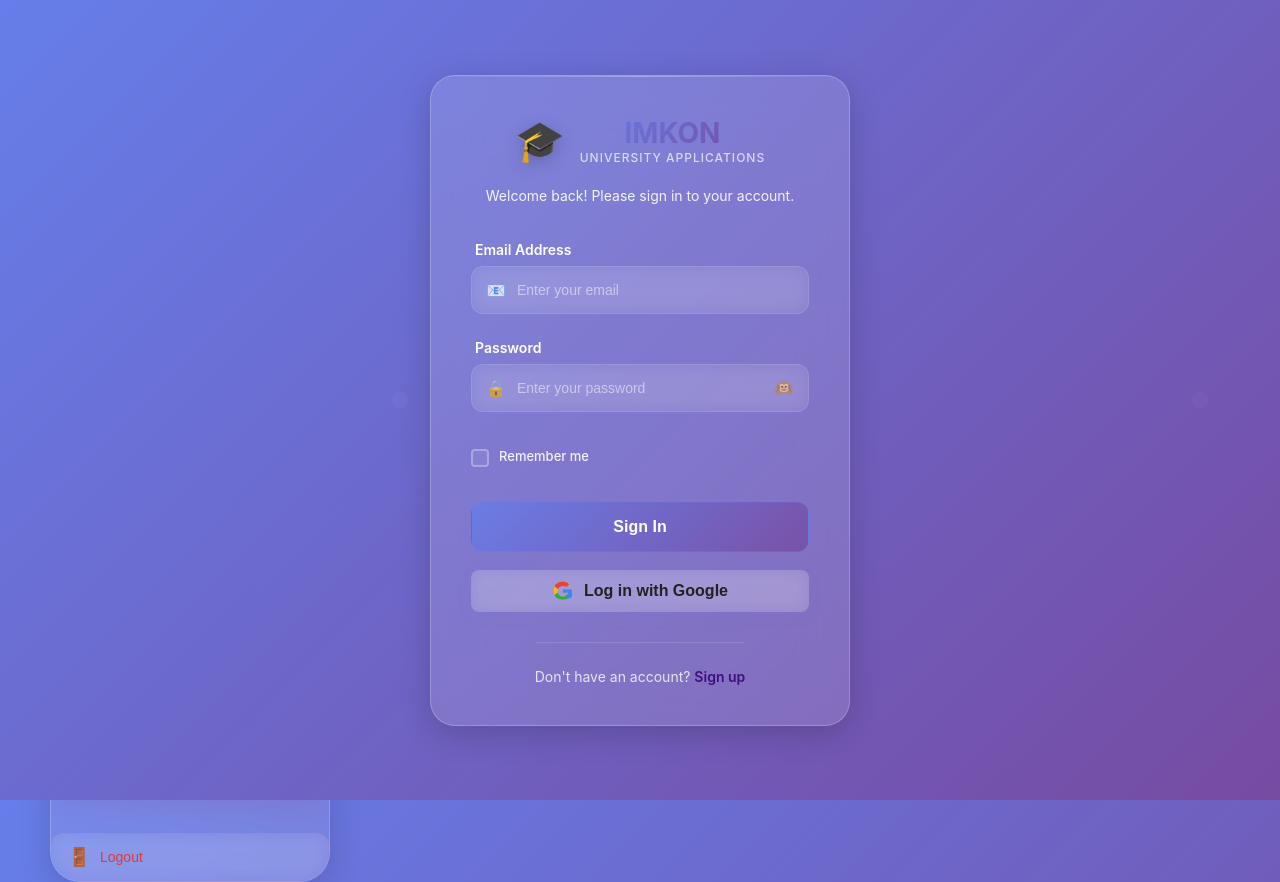
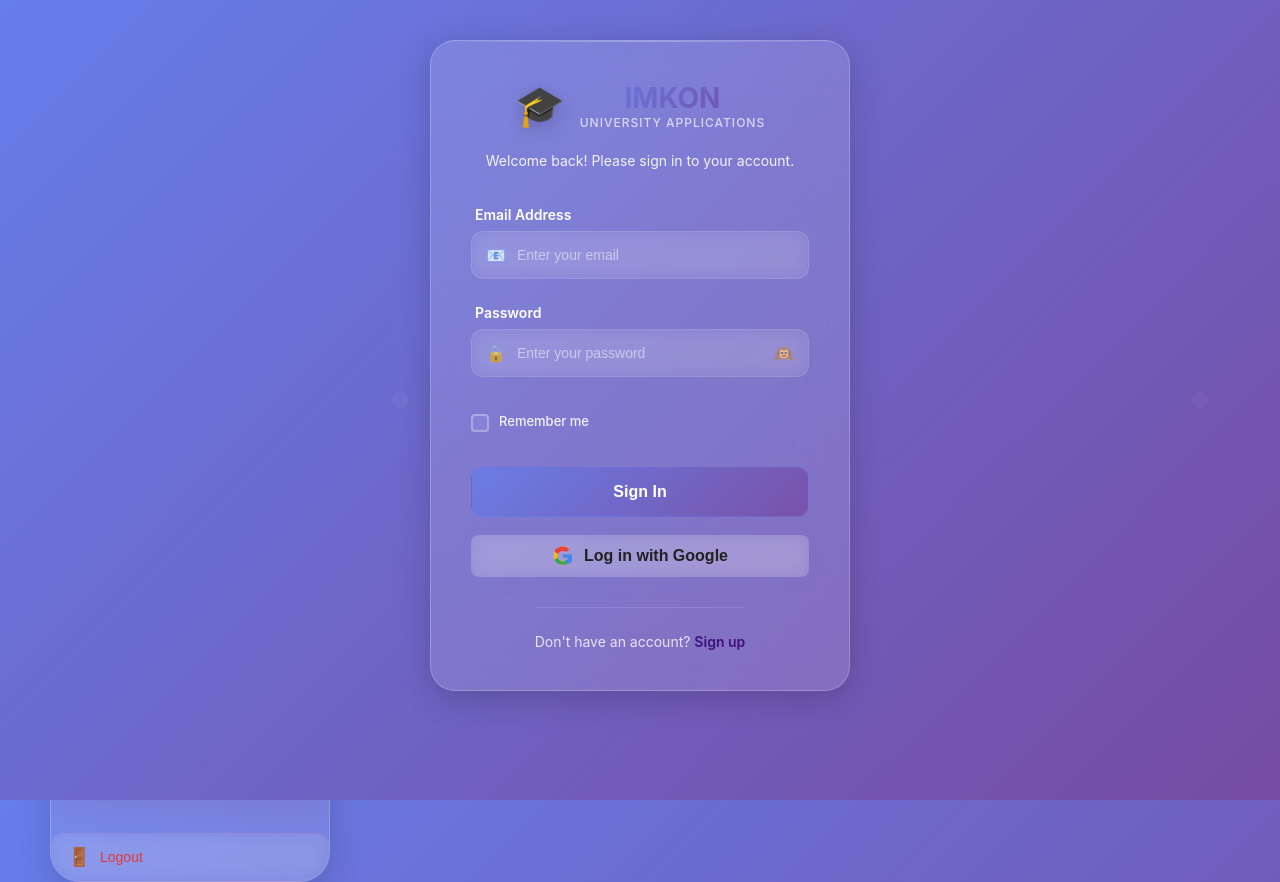
Before and after one commit to aikkku/imkon, a React (Create React App) app: page / in a window 1280 px wide. Built offline with nearby package versions, Linux system fonts and the light colour scheme.

Commit message:
Make Login and Signup pages scrollable on all devices

```diff
--- a/src/components/Login.css
+++ b/src/components/Login.css
@@ -1,18 +1,15 @@
 .login-container {
   width: 100vw;
-  min-height: 100vh;
-  max-height: 100vh;
-  display: flex;
-  align-items: center;
-  justify-content: center;
-  background: linear-gradient(135deg, #667eea 0%, #764ba2 100%);
-  padding: 0;
+  height: 100vh;
   position: fixed;
   top: 0;
   left: 0;
   overflow-y: auto;
   overflow-x: hidden;
+  background: linear-gradient(135deg, #667eea 0%, #764ba2 100%);
+  padding: 0;
   z-index: 9999;
+  /* Remove flex centering */
 }
 
 .login-container::before {
@@ -41,10 +38,7 @@
   flex-direction: column;
   align-items: center;
   justify-content: center;
-}
-
-body, html {
-  /* overflow: hidden !important; */
+  margin: 40px auto;
 }
 
 .login-card::before {
--- a/src/components/Signup.css
+++ b/src/components/Signup.css
@@ -1,18 +1,15 @@
 .signup-container {
   width: 100vw;
-  min-height: 100vh;
-  max-height: 100vh;
-  display: flex;
-  align-items: center;
-  justify-content: center;
-  background: linear-gradient(135deg, #667eea 0%, #764ba2 100%);
-  padding: 0;
+  height: 100vh;
   position: fixed;
   top: 0;
   left: 0;
   overflow-y: auto;
   overflow-x: hidden;
+  background: linear-gradient(135deg, #667eea 0%, #764ba2 100%);
+  padding: 0;
   z-index: 9999;
+  /* Remove flex centering */
 }
 
 .signup-container::before {
@@ -41,10 +38,7 @@
   flex-direction: column;
   align-items: center;
   justify-content: center;
-}
-
-body, html {
-  /* overflow: hidden !important; */
+  margin: 40px auto;
 }
 
 .signup-card::before {
```
